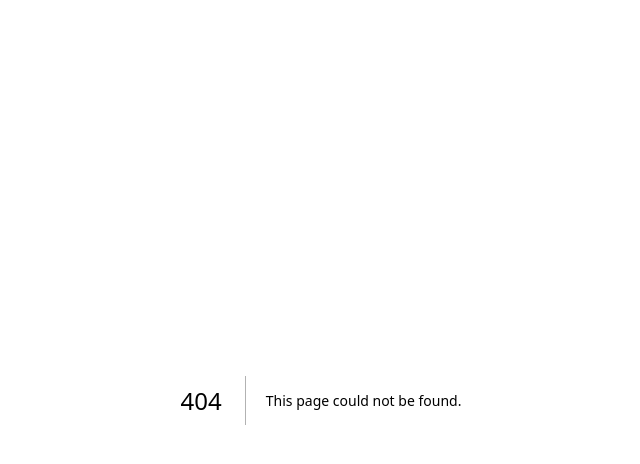
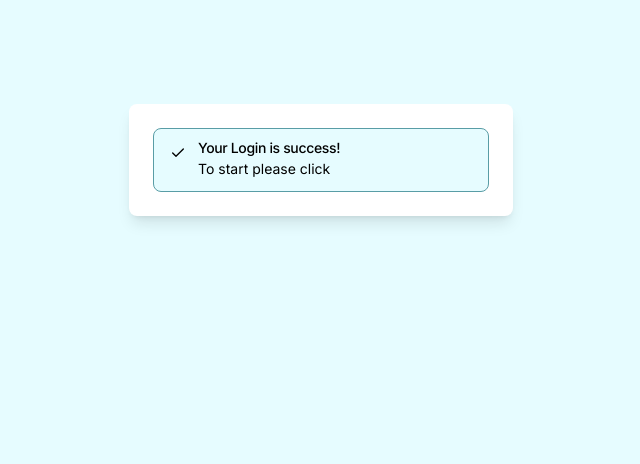
Before and after one commit to natrenakres/tatilbul, a Next.js app: page /login/success in a window 1280 px wide. Before the commit this address had no page. Shown: the top 464 px of the page, without its empty margins (319-959 px from the left). Built offline with nearby package versions, Linux system fonts and the light colour scheme.

Commit message:
add login-success for oauth

```diff
--- /dev/null
+++ b/app/login/success/page.tsx
@@ -0,0 +1 @@
+export { LoginSuccess as default }  from "@/src/screens/login/ui/login-success";
--- a/app/oauth/route.ts
+++ b/app/oauth/route.ts
@@ -22,6 +22,7 @@ export async function GET(request: NextRequest) {
         secure: true
     });
 
+    console.log('Authentication is success redirec to chat');
 
-    return NextResponse.redirect(`${request.nextUrl.origin}/chat`);
+    return NextResponse.redirect(`${request.nextUrl.origin}/login/success`);
 }
--- a/middleware.ts
+++ b/middleware.ts
@@ -3,21 +3,24 @@ import auth from "./src/shared/auth/auth";
 
 
 export async function middleware(request: NextRequest) {
+    console.log("**Auth Middleware Run***")
     const sessionCookie = request.cookies.get('appwrite-session');
 
     if(!sessionCookie) {
+        console.log("Session Cookie is null ", sessionCookie);
         return NextResponse.redirect(new URL('/login', request.url));
     }
 
     console.log("Session cookie", sessionCookie);
 
-
     const user = await auth.getUser();
 
     if(!user) {
+        console.log("Cannot get user ", user);
         return NextResponse.redirect(new URL('/', request.url));
     }
 
+    console.log("Sessin is ok return route ", request.nextUrl)
     return NextResponse.next();
 }
 
--- /dev/null
+++ b/src/screens/login/ui/login-success.tsx
@@ -0,0 +1,21 @@
+import { Alert, AlertTitle, AlertDescription } from '@/src/shared/ui/alert';
+import Link from 'next/link';
+import { LuCheck } from 'react-icons/lu';
+
+export function LoginSuccess() {
+  return (
+    <main className='mx-auto max-w-7xl min-h-screen px-4 py-6 sm:px-6 lg:px-8'>
+      <div className='flex items-center justify-center'>
+        <div className='bg-white shadow-lg rounded-lg p-6 w-full max-w-sm mt-20'>
+          <Alert>
+            <LuCheck className='h-4 w-4' />
+            <AlertTitle>Your Login is success!</AlertTitle>
+            <AlertDescription>
+              To start please <Link href='/chat'>click</Link>
+            </AlertDescription>
+          </Alert>
+        </div>
+      </div>
+    </main>
+  );
+}
--- /dev/null
+++ b/src/shared/ui/alert.tsx
@@ -0,0 +1,59 @@
+import * as React from "react"
+import { cva, type VariantProps } from "class-variance-authority"
+
+import { cn } from "@/src/shared/lib/utils"
+
+const alertVariants = cva(
+  "relative w-full rounded-lg border px-4 py-3 text-sm [&>svg+div]:translate-y-[-3px] [&>svg]:absolute [&>svg]:left-4 [&>svg]:top-4 [&>svg]:text-foreground [&>svg~*]:pl-7",
+  {
+    variants: {
+      variant: {
+        default: "bg-background text-foreground",
+        destructive:
+          "border-destructive/50 text-destructive dark:border-destructive [&>svg]:text-destructive",
+      },
+    },
+    defaultVariants: {
+      variant: "default",
+    },
+  }
+)
+
+const Alert = React.forwardRef<
+  HTMLDivElement,
+  React.HTMLAttributes<HTMLDivElement> & VariantProps<typeof alertVariants>
+>(({ className, variant, ...props }, ref) => (
+  <div
+    ref={ref}
+    role="alert"
+    className={cn(alertVariants({ variant }), className)}
+    {...props}
+  />
+))
+Alert.displayName = "Alert"
+
+const AlertTitle = React.forwardRef<
+  HTMLParagraphElement,
+  React.HTMLAttributes<HTMLHeadingElement>
+>(({ className, ...props }, ref) => (
+  <h5
+    ref={ref}
+    className={cn("mb-1 font-medium leading-none tracking-tight", className)}
+    {...props}
+  />
+))
+AlertTitle.displayName = "AlertTitle"
+
+const AlertDescription = React.forwardRef<
+  HTMLParagraphElement,
+  React.HTMLAttributes<HTMLParagraphElement>
+>(({ className, ...props }, ref) => (
+  <div
+    ref={ref}
+    className={cn("text-sm [&_p]:leading-relaxed", className)}
+    {...props}
+  />
+))
+AlertDescription.displayName = "AlertDescription"
+
+export { Alert, AlertTitle, AlertDescription }
```
